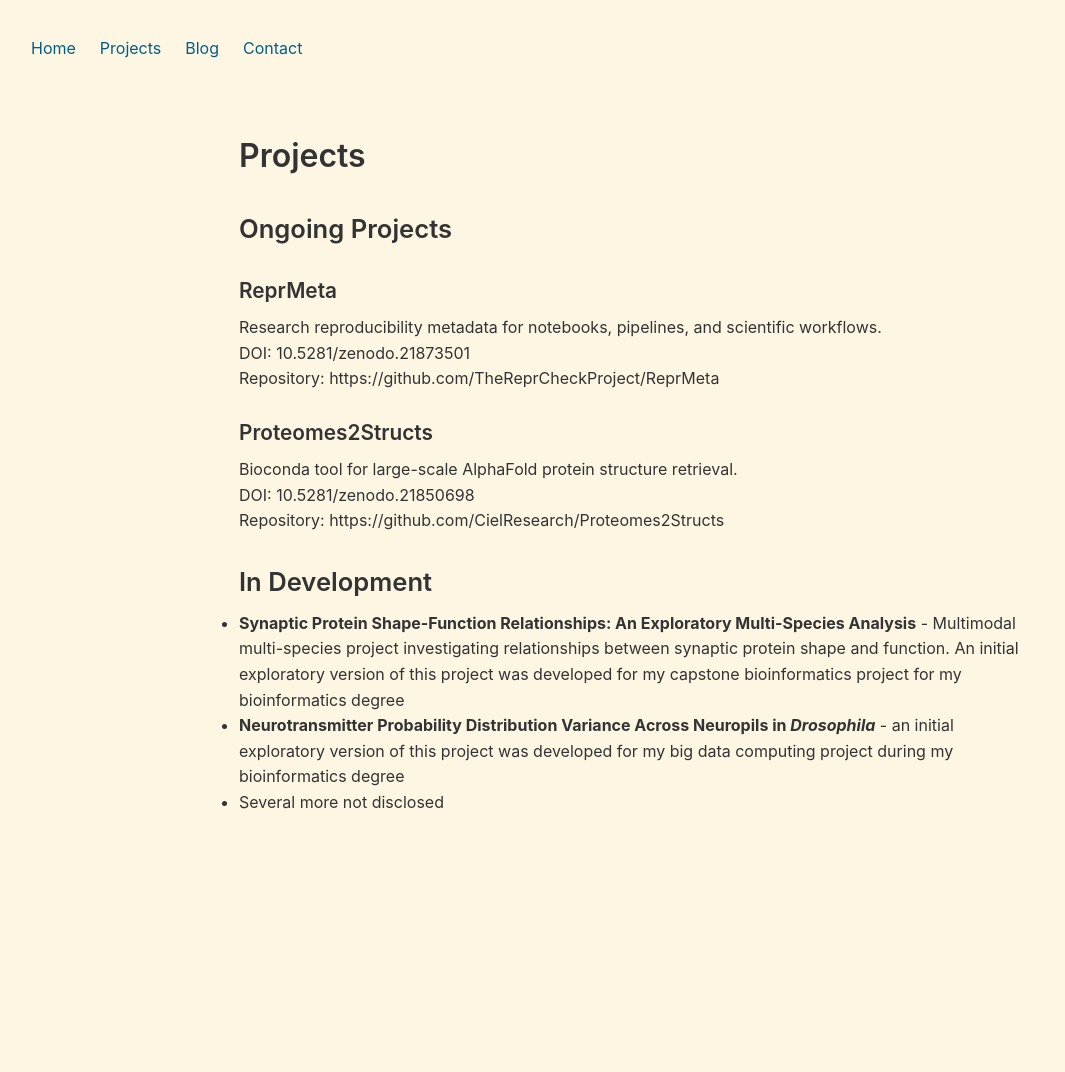
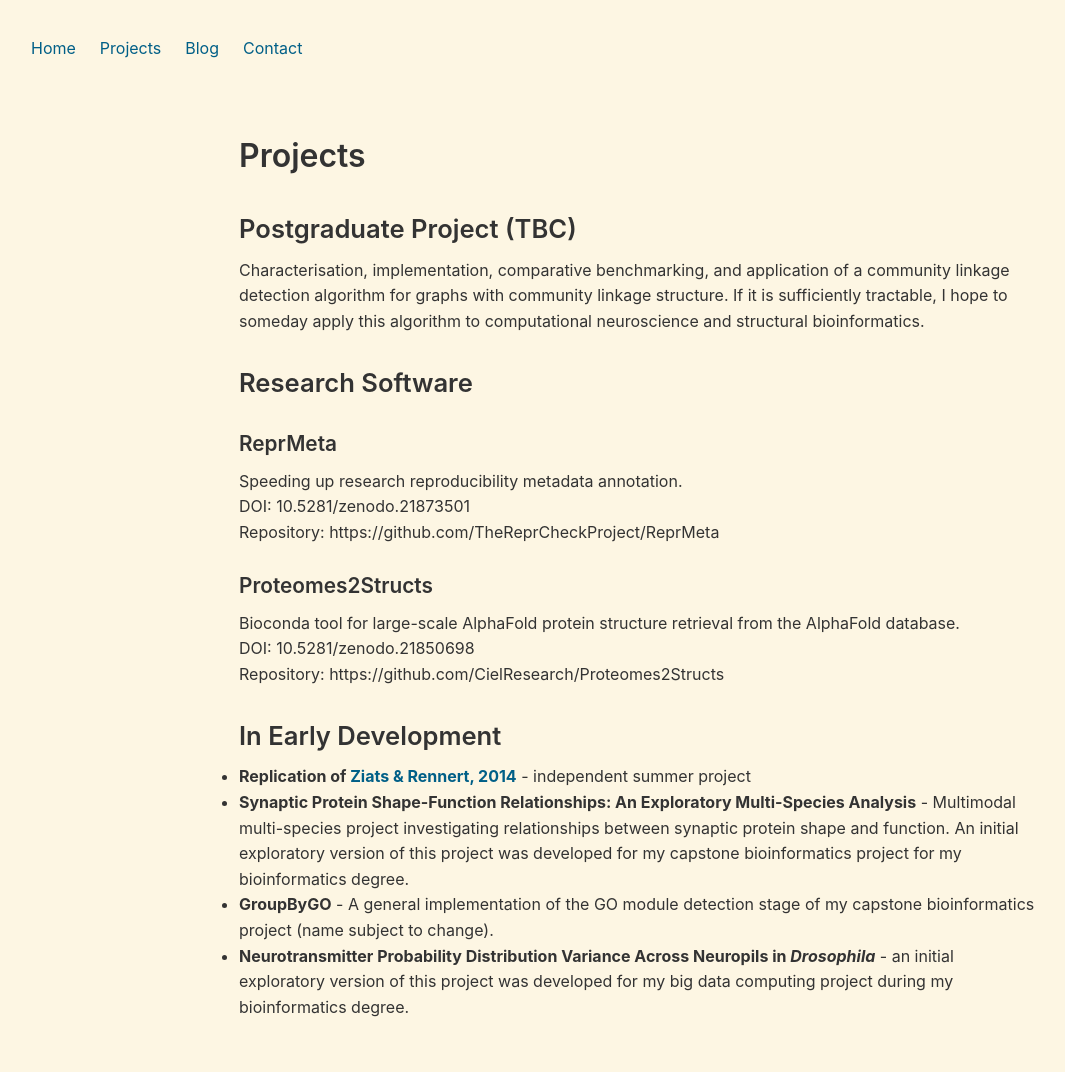
Before and after one commit to CielResearch/CielResearch.github.io, a Jekyll site: the page built from projects.md, in a window 1280 px wide. Shown: the whole page, without its empty margins (1-1066 px from the left). Built offline with Jekyll 4.4.1, drawn with Linux system fonts in a browser that asks for light colours; our own code applies the rules of GitHub Pages for plain Markdown files; before the commit the page ends 900 px from its top, so only the background shows below that.

Commit message:
Extend projects page

```diff
--- a/projects.md
+++ b/projects.md
@@ -1,19 +1,23 @@
 # Projects
 
-## Ongoing Projects
+## Postgraduate Project (TBC)
+Characterisation, implementation, comparative benchmarking, and application of a community linkage detection algorithm for graphs with community linkage structure. If it is sufficiently tractable, I hope to someday apply this algorithm to computational neuroscience and structural bioinformatics.
+
+## Research Software
 
 ### ReprMeta
-Research reproducibility metadata for notebooks, pipelines, and scientific workflows. \
+Speeding up research reproducibility metadata annotation. \
 DOI: 10.5281/zenodo.21873501 \
 Repository: https://github.com/TheReprCheckProject/ReprMeta
 
 ### Proteomes2Structs
-Bioconda tool for large-scale AlphaFold protein structure retrieval. \
+Bioconda tool for large-scale AlphaFold protein structure retrieval from the AlphaFold database. \
 DOI: 10.5281/zenodo.21850698 \
 Repository: https://github.com/CielResearch/Proteomes2Structs
 
-## In Development
+## In Early Development
 
-- **Synaptic Protein Shape-Function Relationships: An Exploratory Multi-Species Analysis** - Multimodal multi-species project investigating relationships between synaptic protein shape and function. An initial exploratory version of this project was developed for my capstone bioinformatics project for my bioinformatics degree
-- **Neurotransmitter Probability Distribution Variance Across Neuropils in *Drosophila*** - an initial exploratory version of this project was developed for my big data computing project during my bioinformatics degree
-- Several more not disclosed
+- **Replication of [Ziats &amp; Rennert, 2014](https://doi.org/10.1038/mp.2013.93)** - independent summer project
+- **Synaptic Protein Shape-Function Relationships: An Exploratory Multi-Species Analysis** - Multimodal multi-species project investigating relationships between synaptic protein shape and function. An initial exploratory version of this project was developed for my capstone bioinformatics project for my bioinformatics degree.
+- **GroupByGO** - A general implementation of the GO module detection stage of my capstone bioinformatics project (name subject to change).
+- **Neurotransmitter Probability Distribution Variance Across Neuropils in *Drosophila*** - an initial exploratory version of this project was developed for my big data computing project during my bioinformatics degree.
```
